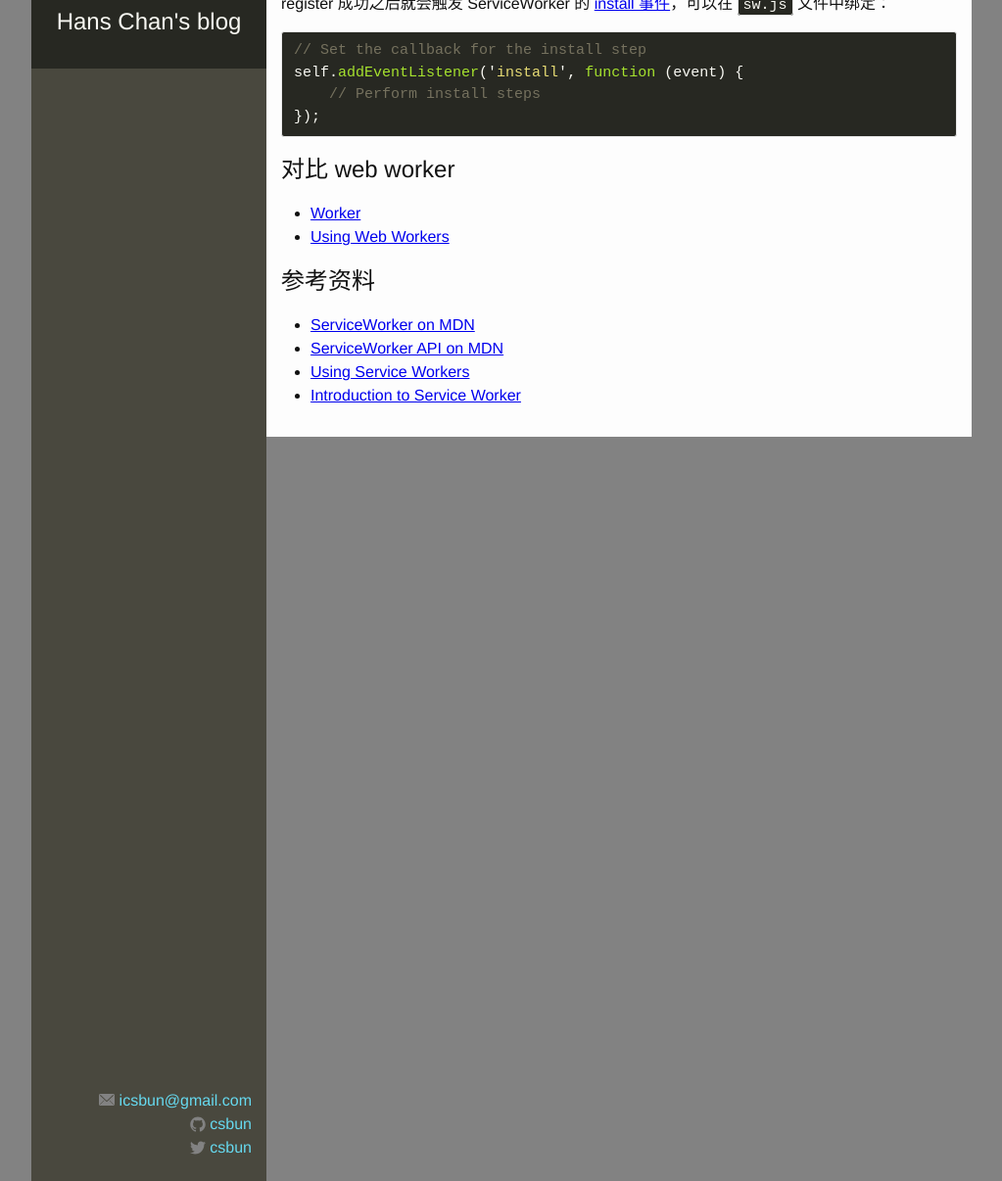
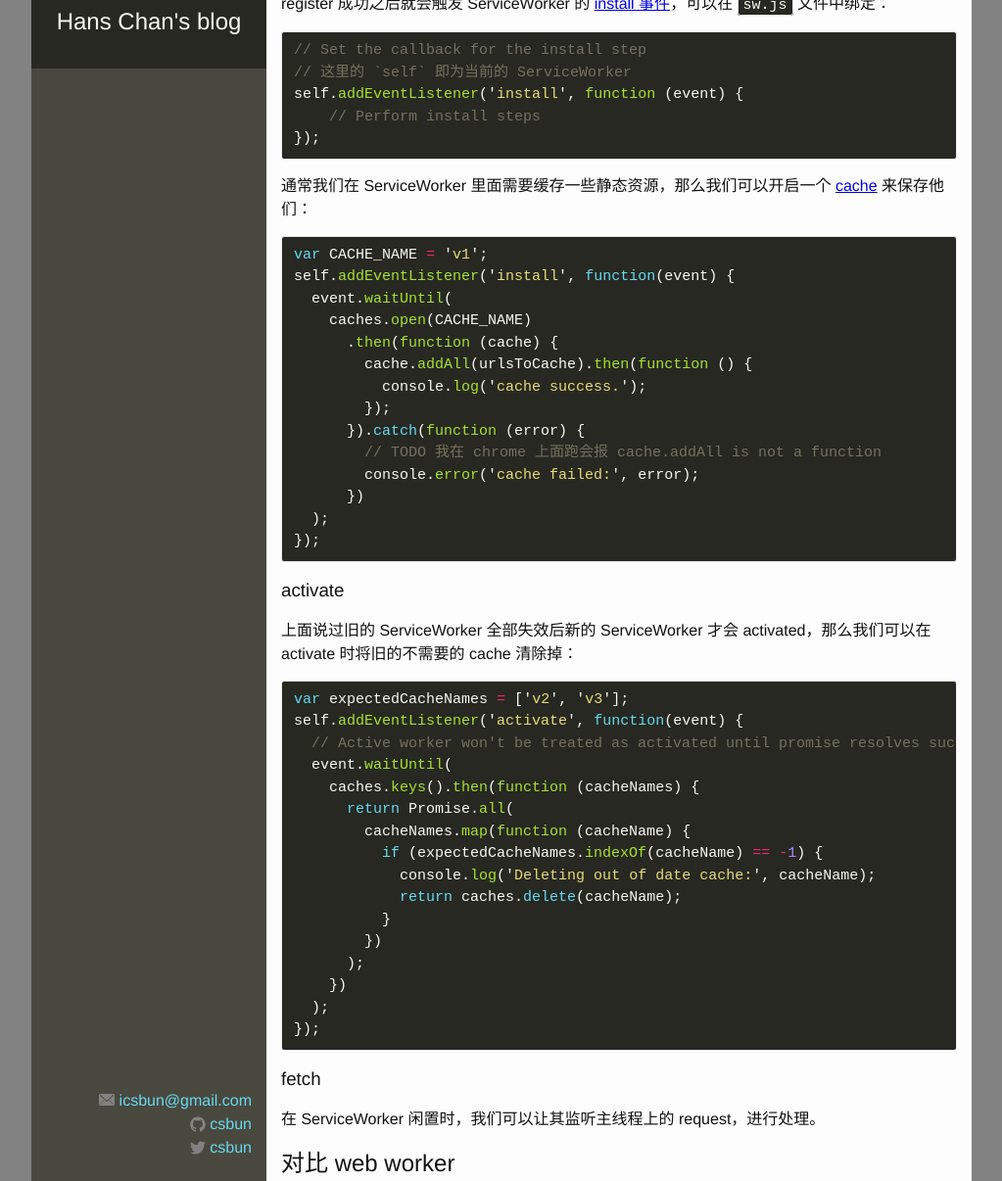
Before and after one commit to csbun/blog, a Jekyll site: the page built from _posts/2015-06-02-service-worker.markdown, in a window 1280 px wide and 1400 px high, scrolled down 1552 px, cut to the strip 194-1400 px from the top of the window. Shown: the whole strip at 98% size, without its empty margins (128-1151 px from the left). Built offline with Jekyll 4.4.1, drawn with Linux system fonts in a browser that asks for light colours; Markdown is read by kramdown in place of the engine named in the settings; some of the changed text lies outside the part shown.

Commit message:
update ServiceWorker

````diff
--- a/_posts/2015-06-02-service-worker.markdown
+++ b/_posts/2015-06-02-service-worker.markdown
@@ -70,10 +70,57 @@ register 成功之后就会触发 ServiceWorker 的 [install 事件](https://dev
 
 ```javascript
 // Set the callback for the install step
+// 这里的 `self` 即为当前的 ServiceWorker
 self.addEventListener('install', function (event) {
     // Perform install steps
 });
 ```
+
+通常我们在 ServiceWorker 里面需要缓存一些静态资源，那么我们可以开启一个 [cache](https://developer.mozilla.org/en-US/docs/Web/API/Cache) 来保存他们：
+
+```javascript
+var CACHE_NAME = 'v1';
+self.addEventListener('install', function(event) {
+  event.waitUntil(
+    caches.open(CACHE_NAME)
+      .then(function (cache) {
+        cache.addAll(urlsToCache).then(function () {
+          console.log('cache success.');
+        });
+      }).catch(function (error) {
+        // TODO 我在 chrome 上面跑会报 cache.addAll is not a function
+        console.error('cache failed:', error);
+      })
+  );
+});
+```
+
+### activate
+
+上面说过旧的 ServiceWorker 全部失效后新的 ServiceWorker 才会 activated，那么我们可以在 activate 时将旧的不需要的 cache 清除掉：
+
+```javascript
+var expectedCacheNames = ['v2', 'v3'];
+self.addEventListener('activate', function(event) {
+  // Active worker won't be treated as activated until promise resolves successfully.
+  event.waitUntil(
+    caches.keys().then(function (cacheNames) {
+      return Promise.all(
+        cacheNames.map(function (cacheName) {
+          if (expectedCacheNames.indexOf(cacheName) == -1) {
+            console.log('Deleting out of date cache:', cacheName);
+            return caches.delete(cacheName);
+          }
+        })
+      );
+    })
+  );
+});
+```
+
+### fetch
+
+在 ServiceWorker 闲置时，我们可以让其监听主线程上的 request，进行处理。
 
 <!-- TODO -->
 
````
Also changed, not shown: other parts of _posts/2015-06-02-service-worker.markdown (+2 -2 lines).
